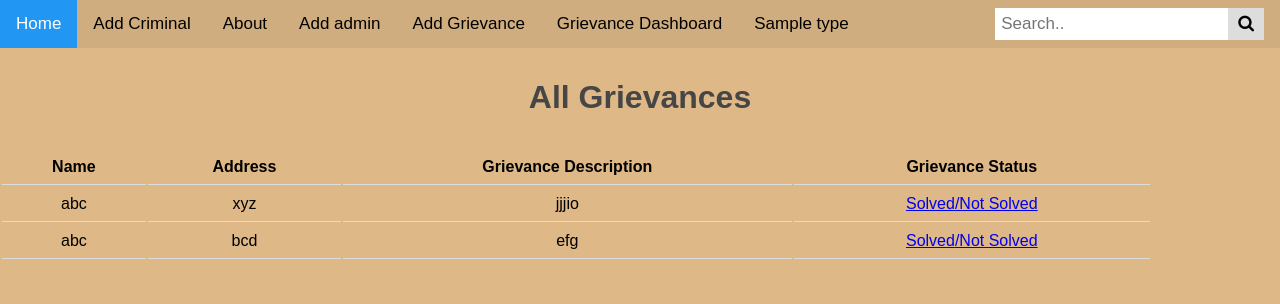
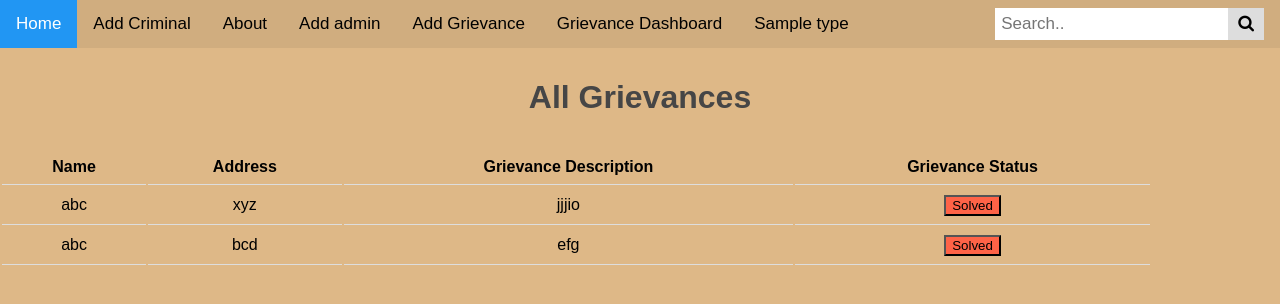
Before and after one commit to dipanshug124/CriminalDatabase, a Flask app: template DBMS_Test/templates/admingrievance.html in a window 1280 px wide. Shown: the top 304 px of the page. Run offline with Flask 2, Linux system fonts and the light colour scheme; data comes from the database, SQL or seed files in the repository; the template is opened without the code that fills it: values that come from a table or form of the project are taken from there, most other values are stand-ins (such as "Sample title", 1, 10 or a date in 2020).

Commit message:
Add files via upload

```diff
--- a/DBMS_Test/templates/admingrievance.html
+++ b/DBMS_Test/templates/admingrievance.html
@@ -19,7 +19,10 @@
         <td>{{grievances.name}}</td>
         <td>{{grievances.address}}</td>
         <td>{{grievances.description}}</td>
-        <td><a href = "#">Solved</a><a href="#">/Not Solved</a></td>
+        <!--<td><a href = "#">Solved</a><a href="#">/Not Solved</a></td>-->
+        <td><button style="background-color:tomato"
+            onclick="location.href='{{ url_for('delete_grievance', grievance_id = grievances.id)}}'"> Solved </button>
+            </td>
     </tr>
     {% endfor %}
 </table>
```
